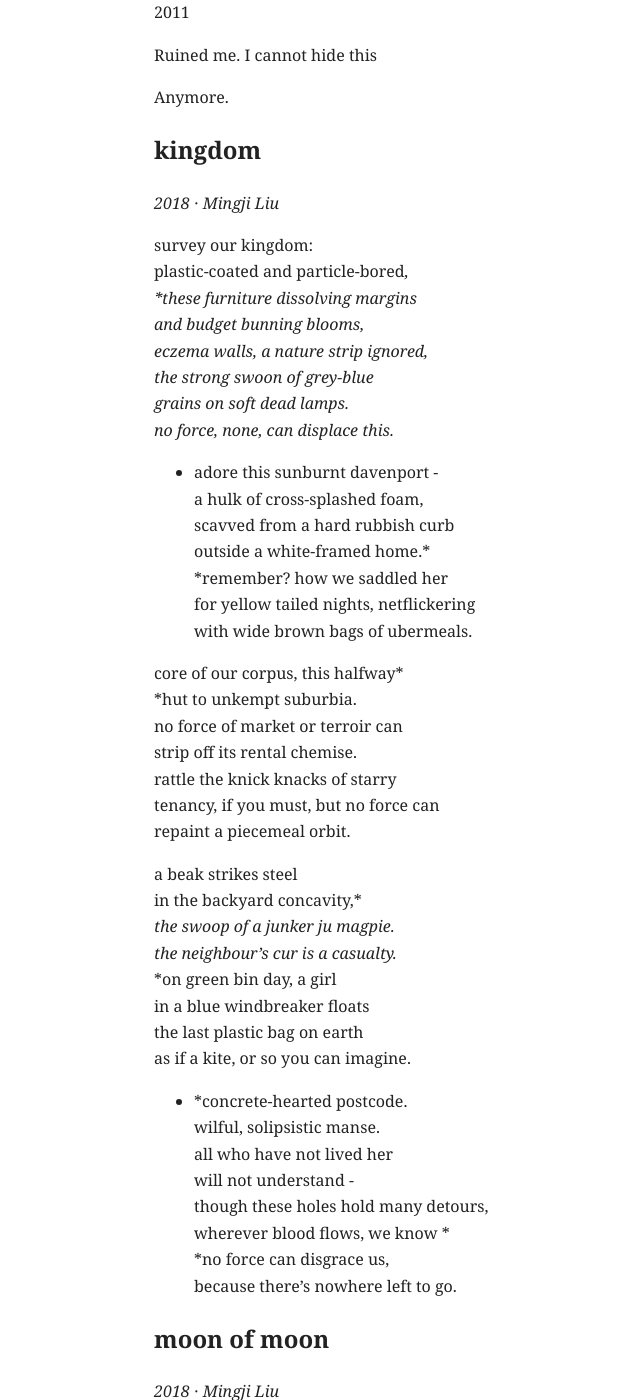
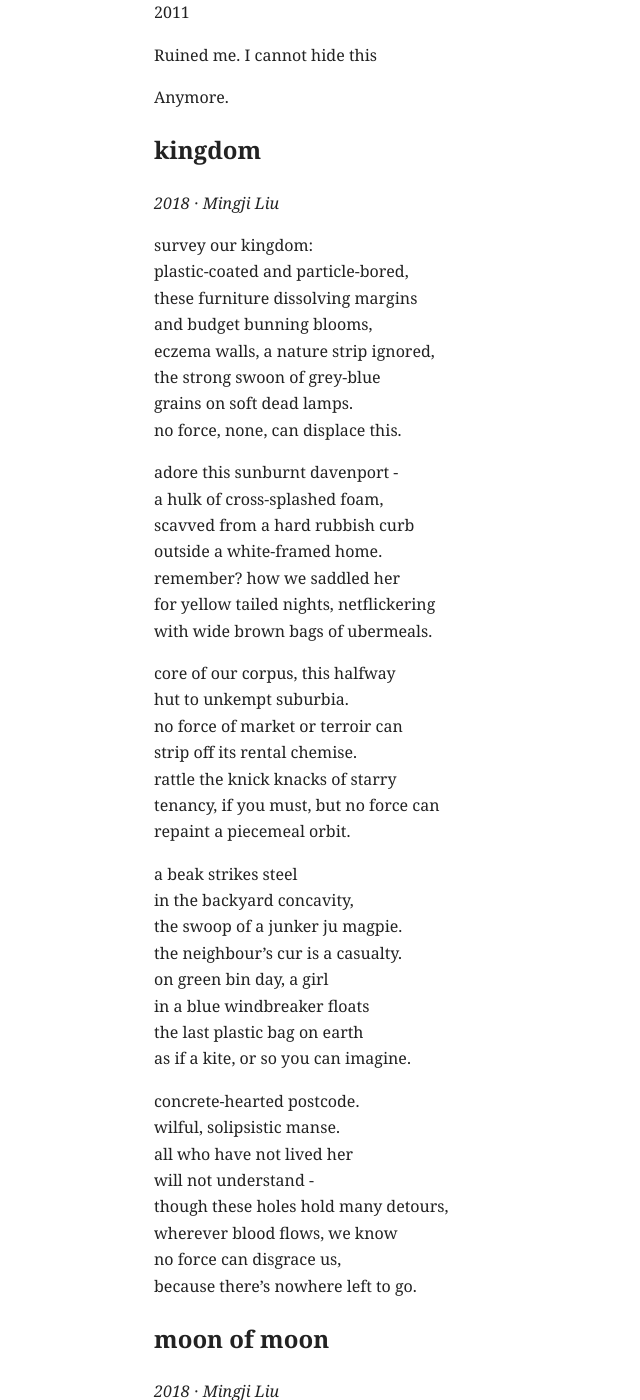
Before and after one commit to mingjiliu/mingjiliu.github.io, a Jekyll site: the page built from _poems/2018.md, in a window 1280 px wide and 1400 px high, scrolled down 11340 px. Shown: the whole window, without its empty margins (170-810 px from the left). Built offline with Jekyll 4.4.1, drawn with Linux system fonts in a browser that asks for light colours.

Commit message:
Update 2018.md

```diff
--- a/_poems/2018.md
+++ b/_poems/2018.md
@@ -497,24 +497,24 @@ Anymore.
 *2018 · Mingji Liu*
 
 survey our kingdom:
-plastic-coated and particle-bored*,
-*these furniture dissolving margins
+plastic-coated and particle-bored,
+these furniture dissolving margins
 and budget bunning blooms,
 eczema walls, a nature strip ignored,
 the strong swoon of grey-blue
 grains on soft dead lamps.
-no force, none, can displace this.*
-*
+no force, none, can displace this.
+
 adore this sunburnt davenport -
 a hulk of cross-splashed foam,
 scavved from a hard rubbish curb
-outside a white-framed home.*
-*remember? how we saddled her
+outside a white-framed home.
+remember? how we saddled her
 for yellow tailed nights, netflickering
 with wide brown bags of ubermeals.
 
-core of our corpus, this halfway*
-*hut to unkempt suburbia.
+core of our corpus, this halfway
+hut to unkempt suburbia.
 no force of market or terroir can
 strip off its rental chemise.
 rattle the knick knacks of starry
@@ -522,21 +522,21 @@ tenancy, if you must, but no force can
 repaint a piecemeal orbit.
 
 a beak strikes steel
-in the backyard concavity,*
-*the swoop of a junker ju magpie.
-the neighbour's cur is a casualty.*
-*on green bin day, a girl
+in the backyard concavity,
+the swoop of a junker ju magpie.
+the neighbour's cur is a casualty.
+on green bin day, a girl
 in a blue windbreaker floats
 the last plastic bag on earth
 as if a kite, or so you can imagine.
-*
-*concrete-hearted postcode.
+
+concrete-hearted postcode.
 wilful, solipsistic manse.
 all who have not lived her
 will not understand -
 though these holes hold many detours,
-wherever blood flows, we know *
-*no force can disgrace us,
+wherever blood flows, we know
+no force can disgrace us,
 because there's nowhere left to go.
 
 ## moon of moon
```
